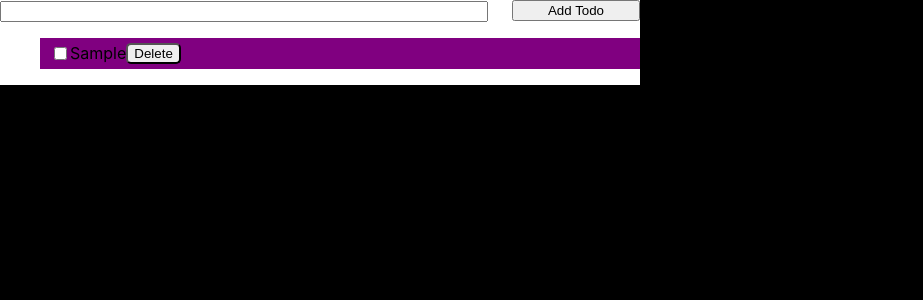
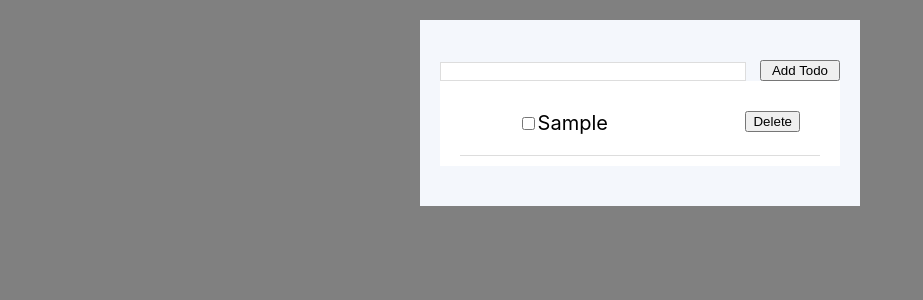
Before and after one commit to autumnpa/React-Todo-Web-App, a React (Create React App) app: page / in a window 1280 px wide. Both pictures are taken after typing "Sample" into the empty fields and a click on the button "Add Todo". Shown: the top 300 px of the page, without its empty margins (0-923 px from the left). Built offline with nearby package versions, Linux system fonts and the light colour scheme.

Commit message:
Styling Updates
- Added more styling for elements
	- Includes individual item styling and delete button

```diff
--- a/src/App.js
+++ b/src/App.js
@@ -35,7 +35,7 @@ function App() {
   return (
     <div className="container">
       {/* Add onSubmit to form to make sure handleSubmit is called */}
-      <form onSubmit={handleSubmit}>
+      <form className=""onSubmit={handleSubmit}>
         {/* Updates the state varliable newTodo each time the user types and a new task */}
         <input type="text"
         className="todo-input"
@@ -47,9 +47,9 @@ function App() {
       {/* Render the todo list items using map - items stored in todos state variable */}
       {/* Add functionality to mark todo items as completed */}
       {/* Add a checkbox to each list item - updating the completed property in the object once the checkbox is checked */}
-      <ul>
+      <ul className="todo-list">
         {todos.map((todo) => (
-          <li key={todo.id} className="todo-item">
+          <li key={todo.id} className="todo">
             {/* Checkbox to represent completed state of item */}
             <input
               type="checkbox"
--- a/src/index.css
+++ b/src/index.css
@@ -15,41 +15,52 @@ code {
 
 body {
   height: 100vh;
-  background-color: black;
+  background-color: grey;
 }
 
 /* Wraps full todo list content */
+
 .container {
-  width: 50%;
+  /* position: absolute;
+  border-radius: 10px;
   background-color: white;
-  min-width: 350px;
-  position: absolute;
+  padding: 0.5em 1em; */
+  width: 400px;
+  max-width: 100%;
+  margin: 20px auto 40px;
+  padding: 40px 20px;
+  background-color: #f4f7fc;
+}
+
+input[type='text'] {
+  border: 1px solid #ddd;
 }
 
 /* Input Field Styling */
 .todo-input {
   width: 75%;
-  color: #111111;
-  position: relative;
 }
 
 /* Input Field Button */
 .add-todo {
-  position: relative;
   float: right;
-  cursor: pointer;
   width: 20%;
 }
 
-/* Styling for individual todo list item */
-.todo-item {
-  background-color: purple;
-  margin-bottom: 8px;
-  padding: 5px 10px;
-  display: flex;
+.todo {
+  display: block;
+  padding: 1em 1em 1em 16%;
+  border-bottom: solid 1px #ddd;
+}
+
+.todo-list {
+  background: #FFF;
+  font-size: 20px;
+  margin: auto;
+  padding: 0.5em 1em;
 }
 
 .delete-todo {
   height: 100%;
-  border-radius: 5px;
+  float: right;
 }
```
